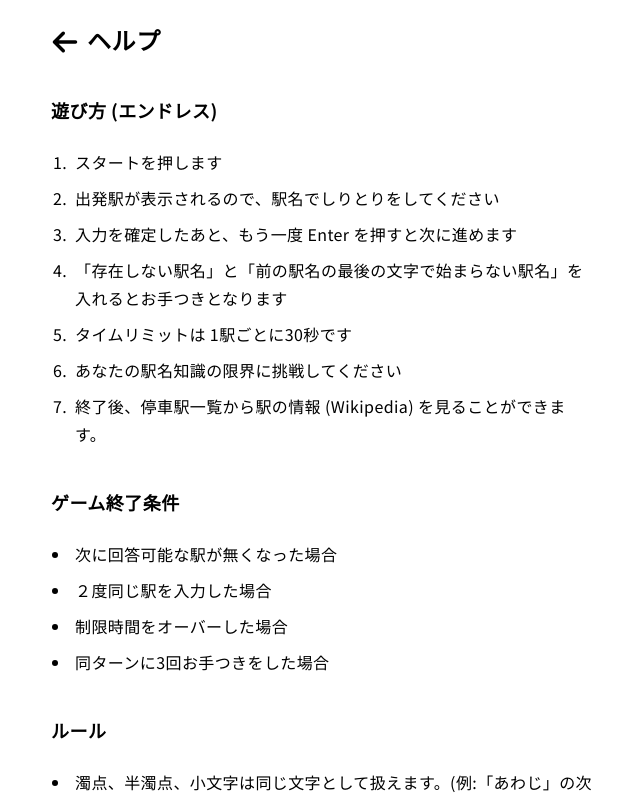
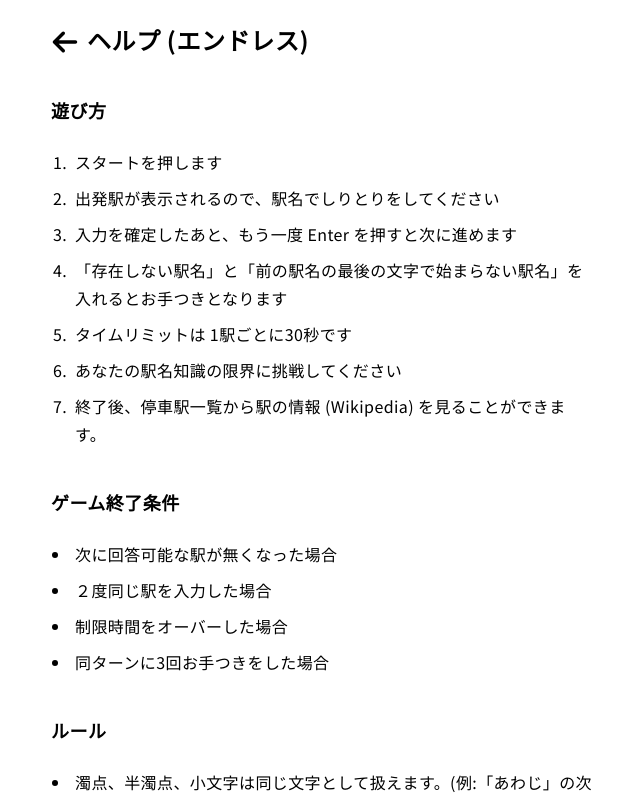
Before and after one commit to atommy-euph/snwc2, a Next.js app: page /endless/help in a window 1280 px wide. Shown: the top 800 px of the page, without its empty margins (317-957 px from the left). Built offline with nearby package versions, Linux system fonts and the light colour scheme.

Commit message:
minor correction

```diff
--- a/pages/endless/help.js
+++ b/pages/endless/help.js
@@ -4,8 +4,8 @@ import { TIME_LIMIT, MISTAKE_COUNT_LIMIT } from "../../constant/config";
 
 export default function Help() {
   return (
-    <Page title="ヘルプ">
-      <h2 className="text-lg font-bold">遊び方 (エンドレス)</h2>
+    <Page title="ヘルプ (エンドレス)">
+      <h2 className="text-lg font-bold">遊び方</h2>
       <ol>
         <li>スタートを押します</li>
         <li>出発駅が表示されるので、駅名でしりとりをしてください</li>
--- a/pages/info.js
+++ b/pages/info.js
@@ -57,7 +57,7 @@ export default function Info() {
       <ul>
         <li>v1.0.0 - リリース</li>
         <li>v1.1.0 - お手つきルールの追加</li>
-        <li>v2.0.0 - 追加モードの準備</li>
+        <li>v2.0.0 - モード追加の準備</li>
       </ul>
       <h2>機能追加予定</h2>
       <ul>
```
